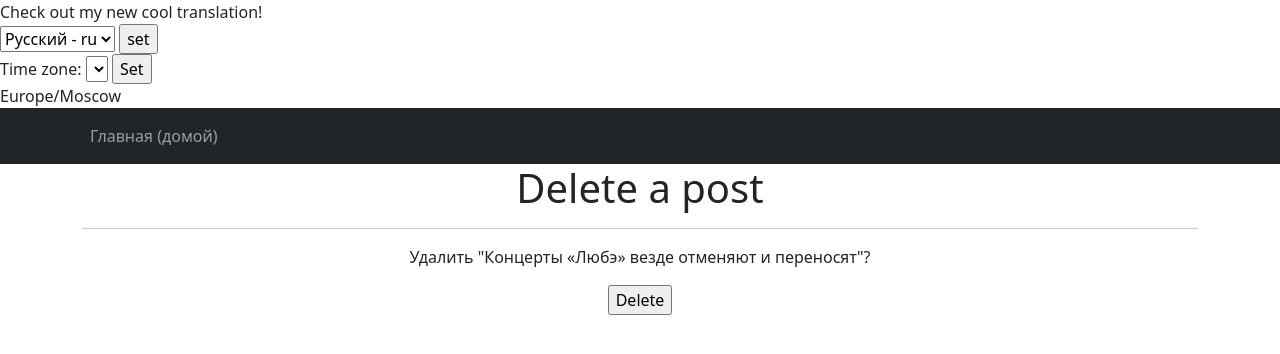
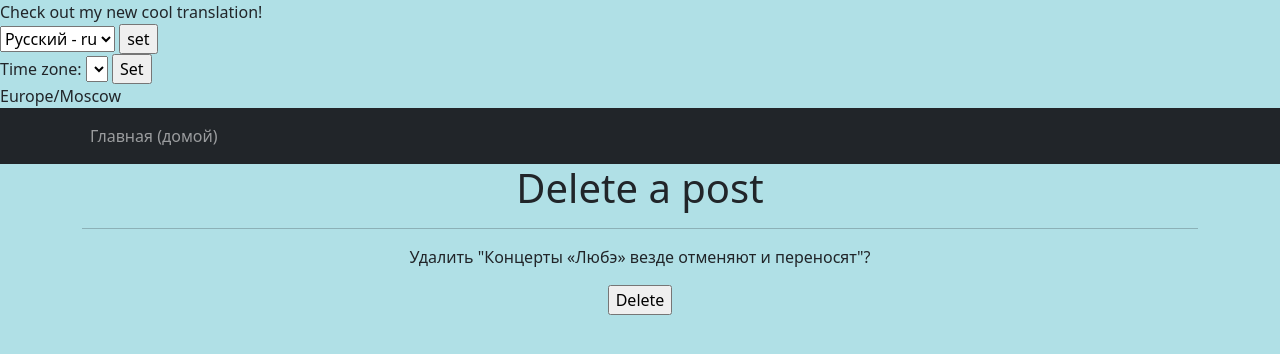
Before and after one commit to leroyspb/NewsProject2, a Django app: page /articles/1/delete in a window 1280 px wide. Shown: the top 354 px of the page. Run offline with Django 4.2, Linux system fonts and the light colour scheme; a user stored in the database is signed in; data comes from the database, SQL or seed files in the repository; both versions use the stored data as it was after the commit; lists and menus that the app fills with data are empty; parts of the project's set-up code (start-up, migrations or seed data) failed here and were passed over; some libraries are stand-ins or nearby versions.

Commit message:
04.08 time_zone ok

```diff
--- a/news_project/templates/flatpages/default.html
+++ b/news_project/templates/flatpages/default.html
@@ -11,16 +11,16 @@
 
 
         <!-- Если сейчас больше чем 19 или же меньше 7, то выводим тёмную тему, иначе выводим светлую -->
-        <style>
-        body {background-color: {% if current_time.hour >= 19 or current_time.hour <= 7 %} darkcyan {% else %} powderblue {% endif %};}
-        </style>
+
     </head>
     <body>
         {% load static %}
         {{ string }} <!-- Это уже знакомая нам переменная, просто засунули её в шаблон -->
         {% trans "Check out my new cool translation" %}! <!-- Переводим строку -->
         <link href="{% static 'css/styles.css' %}" rel="stylesheet" />
-
+        <style>
+        body {background-color: {% if current_time.hour >= 19 or current_time.hour <= 7 %} darkcyan {% else %} powderblue {% endif %};}
+        </style>
 <form action="{% url 'set_language' %}" method="POST"> {% csrf_token %} <!-- Не забываем по csrf_token для POST запросов -->
         <input type="hidden" name="next" value="{{ redirect_to }}">
         {% get_current_language as LANGUAGE_CODE %}
```
Also changed, not shown: news_project/db.sqlite3, 2 other files.
